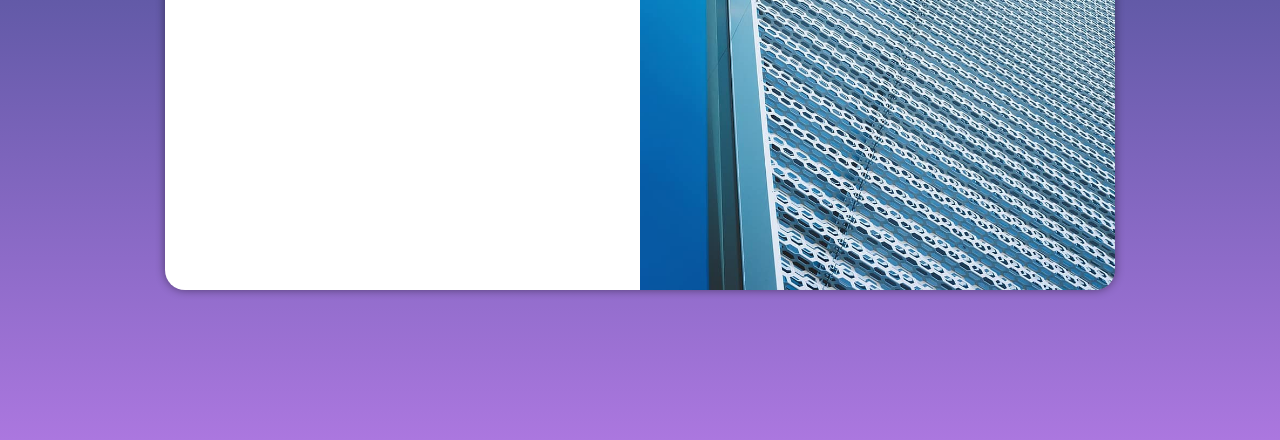
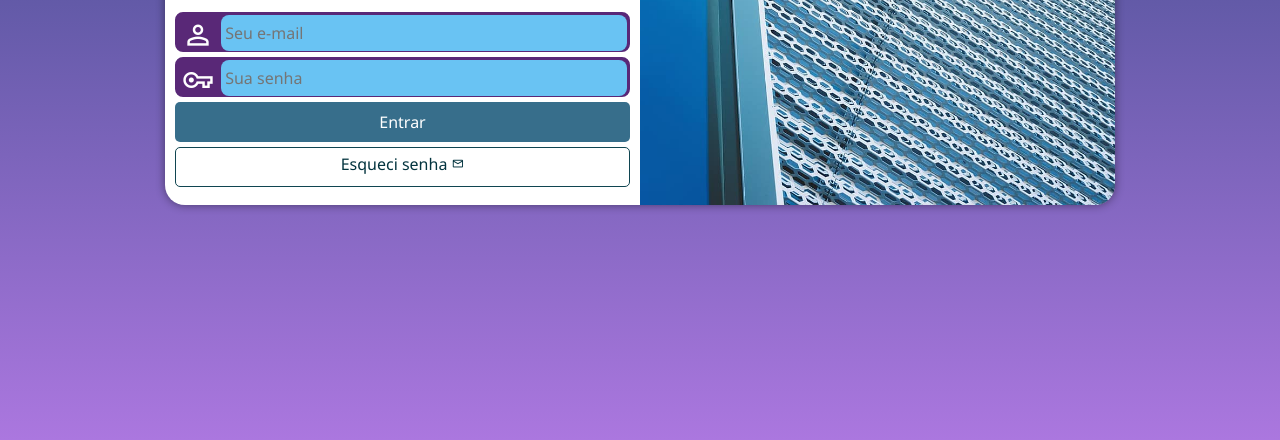
Before and after one commit to Leonel-p-a/projeto-login, a plain HTML site: page index.html in a window 1280 px wide. Shown: the part 360-800 px from the top of the page. Drawn offline with nearby package versions, Linux system fonts and the light colour scheme.

Commit message:
form input estilizado

```diff
--- a/estilos/media-queries.css
+++ b/estilos/media-queries.css
@@ -7,6 +7,7 @@
 
     section#login {
         width: 80%;
+        height: 300px;
     }
 
     section#login div#imagem {
@@ -32,6 +33,7 @@
 
     section#login {
         width: 950px;
+        height: 330px;
     }
 
     section#login div#imagem {
@@ -51,5 +53,6 @@
 
     div#formulario p {
         font-size: 1em;
+        margin: 20px 0px;
     }
 }
--- a/estilos/style.css
+++ b/estilos/style.css
@@ -25,13 +25,13 @@ section#login {
     position: absolute;
     top: 50%;
     left: 50%;
-    transform: translate(-50%, -50%);
     overflow: hidden;
     background-color: white;
     width: 250px;
     height: 500px;
     border-radius: 20px;
     box-shadow: 0px 0px 10px rgba(0, 0, 0, 0.450);
+    transform: translate(-50%, -50%);
     transition: width 0.3s, height 0.3s;
     transition-timing-function: ease;
 }
@@ -57,3 +57,75 @@ div#formulario h1 {
 div#formulario p {
     font-size: 0.8em;
 }
+
+form div.campo {
+    background-color: rgb(89, 40, 119);
+    height: 40px;
+    border-radius: 8px;
+    margin: 5px 0px;
+    border: 2px solid rgb(89, 40, 119);
+}
+
+div.campo i {
+    color: white;
+    font-size: 2em;
+    width: 40px;
+    padding: 5px;
+}
+
+div.campo input {
+    background-color: rgb(105, 195, 243);
+    font-size: 1em;
+    width: calc(100% - 45px);
+    height: 100%;
+    border: none;
+    border-radius: 8px;
+    padding: 4px;
+    transform: translateY(-12px);
+}
+
+div.campo input:focus-within {
+    background-color: white;
+}
+
+form input[type=submit]  {
+    display: block;
+    font-size: 1em;
+    width: 100%;
+    height: 40px;
+    background-color: rgb(55, 110, 139);
+    color: white;
+    border: none;
+    border-radius: 5px;
+    cursor: pointer;
+}
+
+form input[type=submit]:hover {
+    background-color: rgb(7, 146, 221);
+    transform: scale(1.02);
+}
+
+form a.botao {
+    display: block;
+    text-align: center;
+    font-size: 1em;
+    width: 100%;
+    height: 40px;
+    background-color: white;
+    border: 1px solid rgb(16, 69, 81);
+    text-decoration: none;
+    color: rgb(3, 52, 63);
+    border-radius: 5px;
+    padding-top: 5px;
+    margin-top: 5px;
+    cursor: pointer;
+}
+
+form a.botao:hover {
+    background-color: rgb(143, 209, 224);
+    transform: scale(1.02);
+}
+
+form a.botao i {
+    font-size: 0.8em;
+}
```
